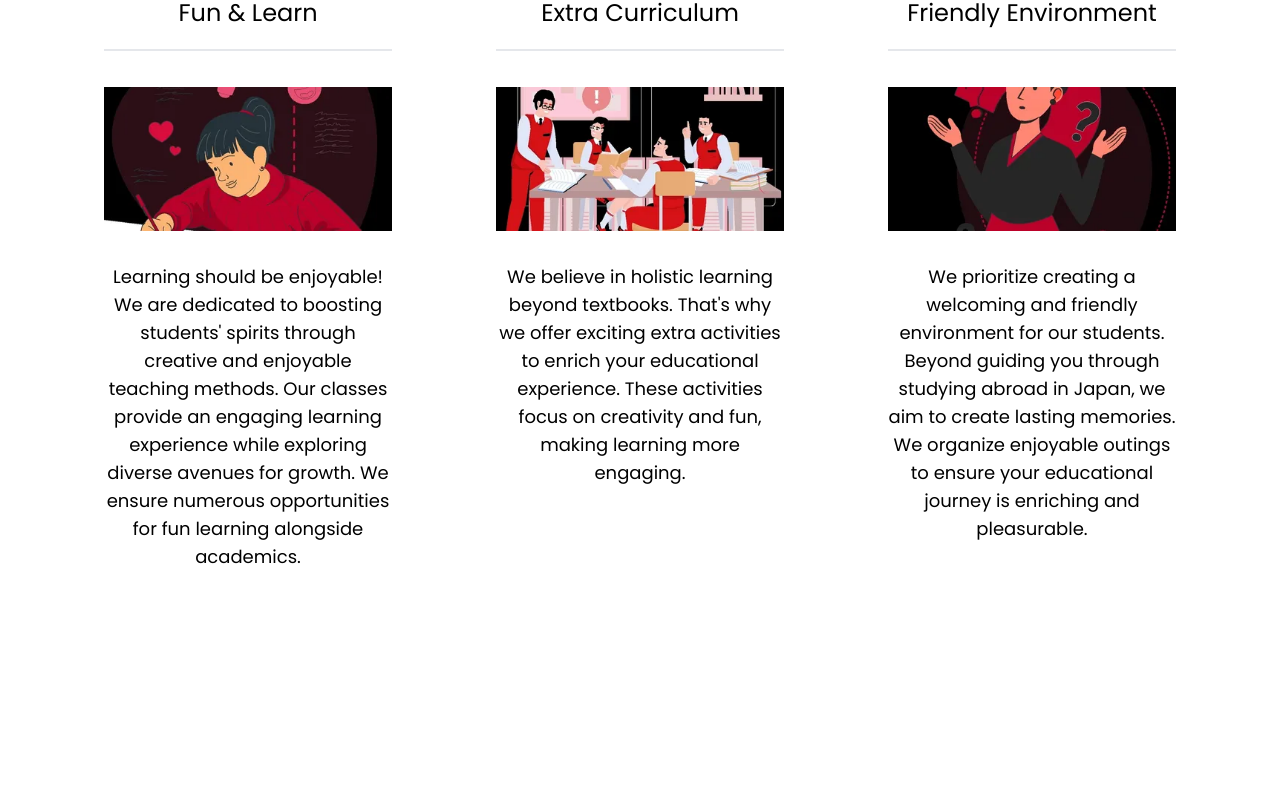
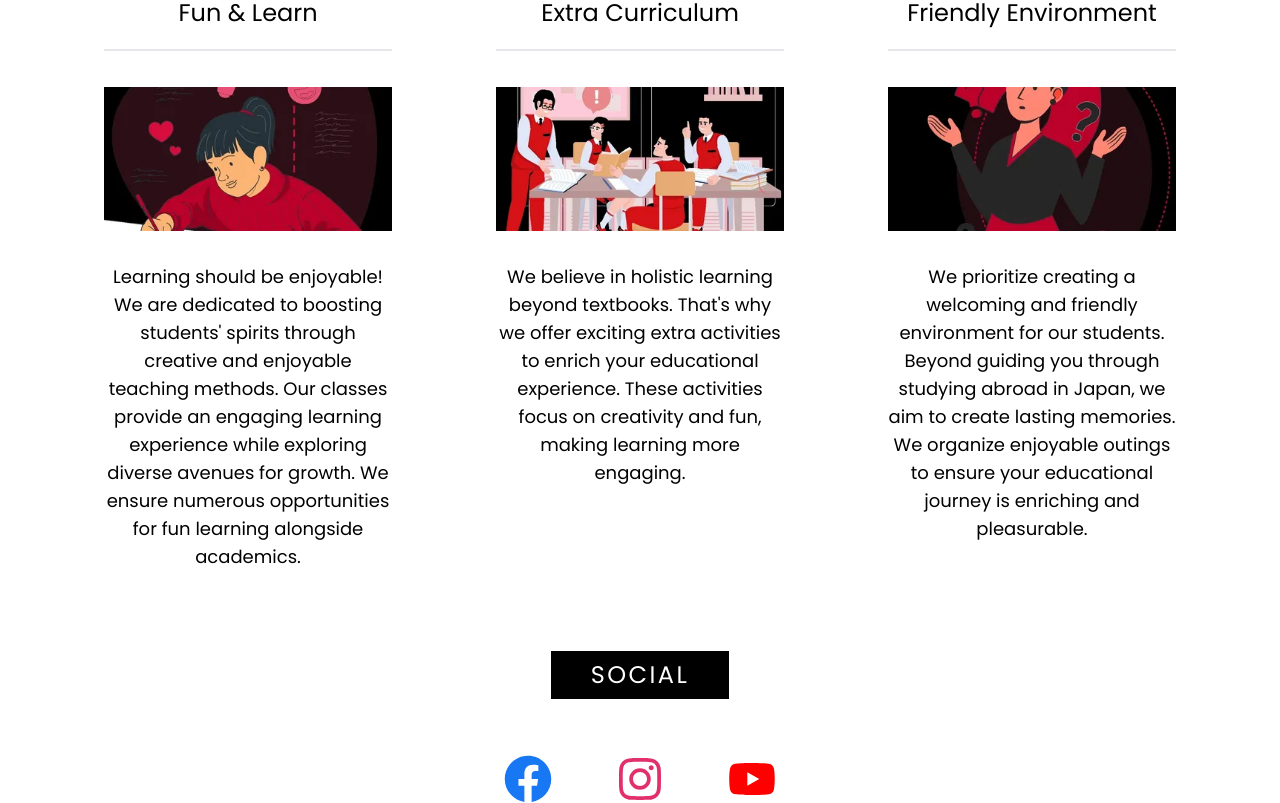
Before and after one commit to prabinbastakoti/thirdeyejapan, a React (Vite) app: page / in a window 1280 px wide. Shown: the part 5732-6535 px from the top of the page. Before the commit the page ends 6303 px from the top, so only its background shows below. Built offline with nearby package versions, Linux system fonts and the light colour scheme.

Commit message:
add socials

```diff
--- a/src/Component/Body/Body.jsx
+++ b/src/Component/Body/Body.jsx
@@ -4,6 +4,7 @@ import Services from './Services';
 import FAQs from './FAQs';
 import Gallery from './Gallery';
 import SiteContent from './SiteContent';
+import Social from './Social';
 
 const Body = () => {
   return (
@@ -17,6 +18,7 @@ const Body = () => {
       <Gallery />
       <div className="px-20">
         <SiteContent />
+        <Social />
       </div>
     </div>
   );
--- /dev/null
+++ b/src/Component/Body/Social.jsx
@@ -0,0 +1,31 @@
+import HeadingTitle from '../HeadingTitle';
+import { FaInstagram, FaYoutube, FaFacebook } from 'react-icons/fa';
+
+const Social = () => {
+  return (
+    <>
+      <div>
+        <HeadingTitle title="social" />
+        <div className="flex flex-row justify-center items-center mt-14 gap-16">
+          <a href="https://www.facebook.com/TEECPL" target="_blank">
+            <FaFacebook className="text-[#1877f2] w-12 h-12" />
+          </a>
+          <a
+            href="https://www.instagram.com/thirdeyeeducationalcenter/"
+            target="_blank"
+          >
+            <FaInstagram className="text-[#e1306c] w-12 h-12" />
+          </a>
+          <a
+            href="https://www.youtube.com/@thirdeyeeducationalcenterp747"
+            target="_blank"
+          >
+            <FaYoutube className="text-[#ff0000] w-12 h-12" />
+          </a>
+        </div>
+      </div>
+    </>
+  );
+};
+
+export default Social;
```
